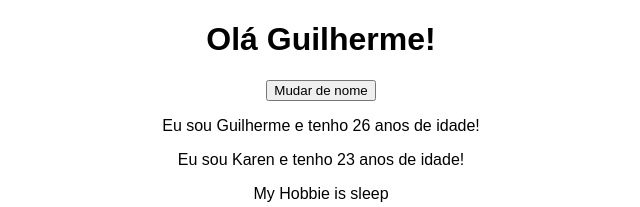
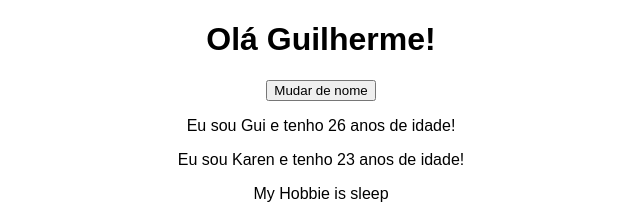
Before and after one commit to guilhermefelipesilva/react-noob, a React (Create React App) app: page / in a window 1280 px wide. Shown: the top 207 px of the page, without its empty margins (319-959 px from the left). Built offline with nearby package versions, Linux system fonts and the light colour scheme.

Commit message:
pass function as reference

```diff
--- a/src/App.js
+++ b/src/App.js
@@ -5,19 +5,19 @@ import Person from './Person/Person'
 class App extends Component {
   state = {
     persons: [
-      { name: 'Guilherme', age: 26 },
+      { name: 'Gui', age: 26 },
       { name: 'Karen', age: 23 },
       { name: 'Isadora', age: 21 }
     ]
   }
 
-  switchNameHandler = () => {
+  switchNameHandler = (newName) => {
     // console.log('Cliquei')
     this.setState({
       persons: [
-        { name: 'Guilherme Felipe', age: 26 },
+        { name: newName, age: 26 },
         { name: 'Karen', age: 23 },
-        { name: 'Isadora', age: 23 }
+        { name: 'Isadora', age: 30 }
       ]
     }
     )
@@ -27,13 +27,22 @@ class App extends Component {
     return (
       <div className="App">
         <h1>Olá Guilherme!</h1>
-        <button onClick={this.switchNameHandler}>Mudar de nome</button>
-        <Person name={this.state.persons[0].name} age={this.state.persons[0].age} />
-        <Person name={this.state.persons[1].name} age={this.state.persons[1].age} >My Hobbie is sleep</Person>
-        <Person name={this.state.persons[2].name} age={this.state.persons[2].age} />
+        <button onClick={() => this.switchNameHandler('Guilherme Felipe!')}>Mudar de nome</button>
+        <Person
+          name={this.state.persons[0].name}
+          age={this.state.persons[0].age} />
+        <Person
+          name={this.state.persons[1].name}
+          age={this.state.persons[1].age}
+          click={this.switchNameHandler.bind(this, 'Gui!')} >My Hobbie is sleep</Person>
+        <Person
+          name={this.state.persons[2].name}
+          age={this.state.persons[2].age} />
       </div>
     );
   }
 }
 
 export default App;
+
+//45
--- a/src/Person/Person.js
+++ b/src/Person/Person.js
@@ -3,7 +3,7 @@ import React from 'react'
 const person = (props) => {
     return (
         <div>
-            <p>Eu sou {props.name} e tenho {props.age} anos de idade!</p>
+            <p onClick={props.click}>Eu sou {props.name} e tenho {props.age} anos de idade!</p>
             <p>{props.children}</p>
         </div>
     )
```
